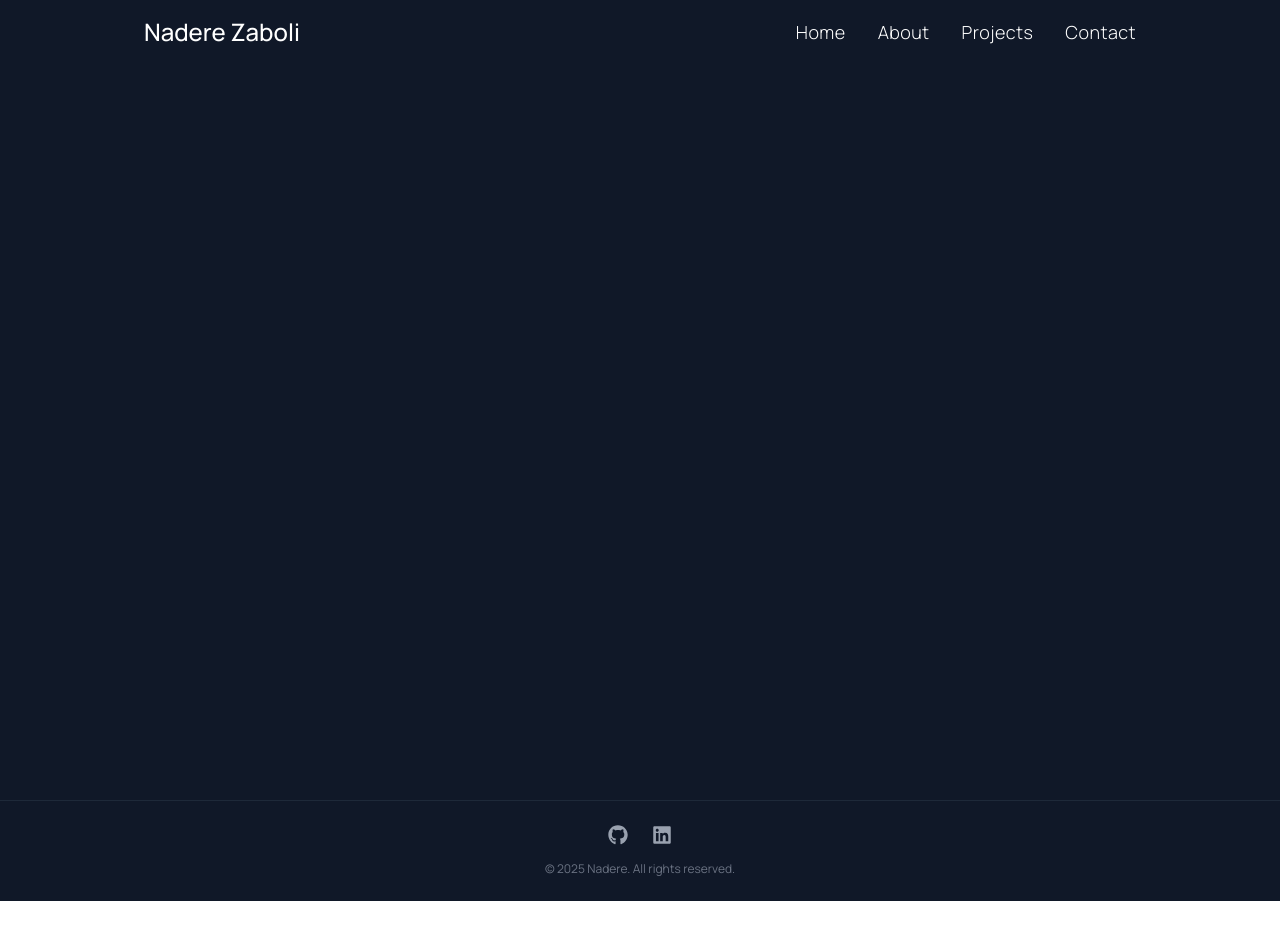
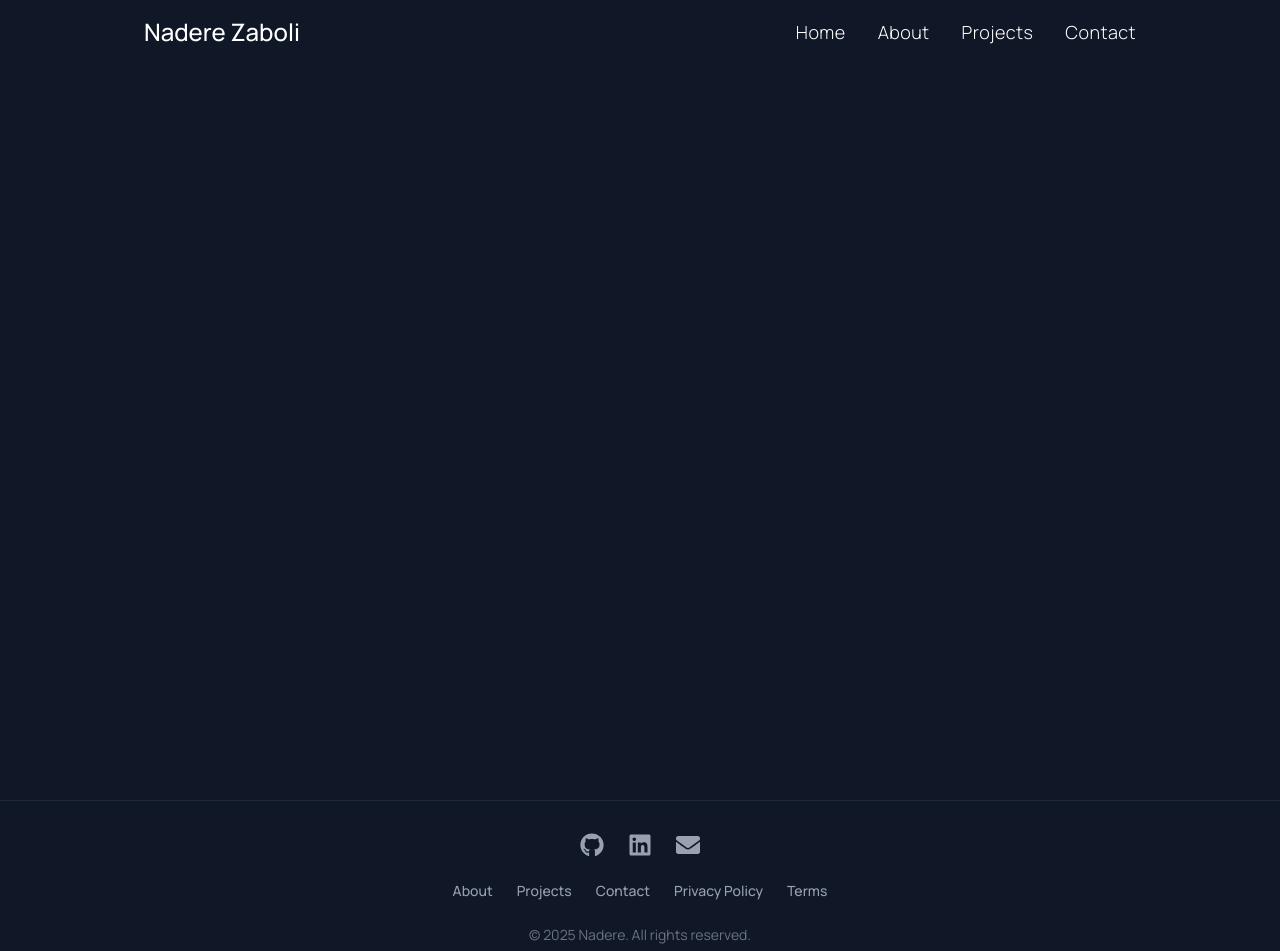
Before and after one commit to NadereZ/portfolio, a React (Vite) app: page /contact in a window 1280 px wide. Shown: the top 951 px of the page. Before the commit the page ends 901 px from the top, so only its background shows below. Built offline with nearby package versions, Linux system fonts and the light colour scheme.

Commit message:
fix social media links in my Footer.

```diff
--- a/src/components/Footer.jsx
+++ b/src/components/Footer.jsx
@@ -1,41 +1,71 @@
 import React from 'react';
-import { FaGithub, FaLinkedin } from 'react-icons/fa';
+import { FaGithub, FaLinkedin, FaTwitter, FaEnvelope } from 'react-icons/fa';
 
 const Footer = () => {
   return (
     /**
-     * Minimal Footer Component
-     * - Clean design that doesn't compete with contact page
-     * - Just social links and copyright
-     * - Responsive and accessible
+     * Footer Component
+     * - Sticky footer that stays at bottom of page
+     * - Responsive design for all screen sizes
+     * - Contains copyright, social links, and navigation
+     * - Accessible with proper ARIA labels
      */
-    <footer className="bg-gray-900 text-white py-6 border-t border-gray-800">
-      <div className="max-w-6xl mx-auto px-4">
-        {/* Social Links Only */}
-        <div className="flex justify-center space-x-6">
+    <footer className="bg-gray-900 text-white py-8 px-4 border-t border-gray-800">
+      {/* Main Footer Container */}
+      <div className="max-w-6xl mx-auto">
+        {/* Social Links Section */}
+        <div className="flex justify-center space-x-6 mb-6">
           <a
-            href="https://github.com/yourusername"
+            href="https://github.com/NadereZ"
             target="_blank"
             rel="noopener noreferrer"
             aria-label="GitHub"
             className="text-gray-400 hover:text-indigo-400 transition-colors duration-300"
           >
-            <FaGithub className="h-5 w-5" />
+            <FaGithub className="h-6 w-6" />
           </a>
           <a
-            href="https://linkedin.com/in/yourusername"
+            href="https://www.linkedin.com/in/nadere-zaboli"
             target="_blank"
             rel="noopener noreferrer"
             aria-label="LinkedIn"
             className="text-gray-400 hover:text-indigo-400 transition-colors duration-300"
           >
-            <FaLinkedin className="h-5 w-5" />
+            <FaLinkedin className="h-6 w-6" />
+          </a>
+
+          <a
+            href="mailto:naderezaboli@gmail.com"
+            aria-label="Email"
+            className="text-gray-400 hover:text-indigo-400 transition-colors duration-300"
+          >
+            <FaEnvelope className="h-6 w-6" />
           </a>
         </div>
 
-        {/* Minimal Copyright */}
-        <div className="mt-4 text-center text-gray-500 text-xs">
-          © {new Date().getFullYear()} Nadere. All rights reserved.
+        {/* Footer Navigation Links */}
+        <nav className="flex flex-wrap justify-center gap-x-6 gap-y-2 mb-6">
+          <a href="#about" className="text-gray-400 hover:text-white text-sm font-medium transition-colors">
+            About
+          </a>
+          <a href="#projects" className="text-gray-400 hover:text-white text-sm font-medium transition-colors">
+            Projects
+          </a>
+          <a href="#contact" className="text-gray-400 hover:text-white text-sm font-medium transition-colors">
+            Contact
+          </a>
+          <a href="/privacy" className="text-gray-400 hover:text-white text-sm font-medium transition-colors">
+            Privacy Policy
+          </a>
+          <a href="/terms" className="text-gray-400 hover:text-white text-sm font-medium transition-colors">
+            Terms
+          </a>
+        </nav>
+
+        {/* Copyright Section */}
+        <div className="text-center text-gray-500 text-sm">
+          <p>© {new Date().getFullYear()} Nadere. All rights reserved.</p>
+          <p className="mt-1">Built with React and Tailwind CSS</p>
         </div>
       </div>
     </footer>
```
